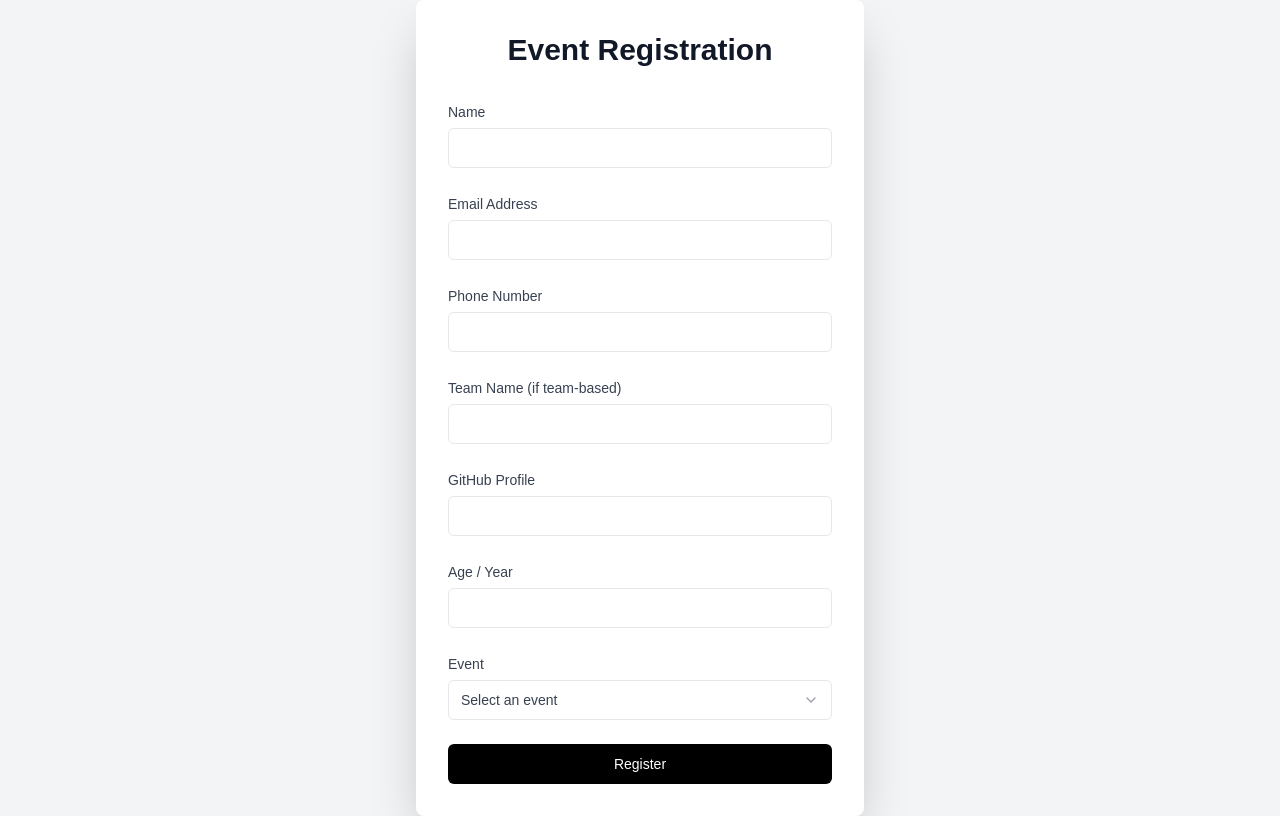
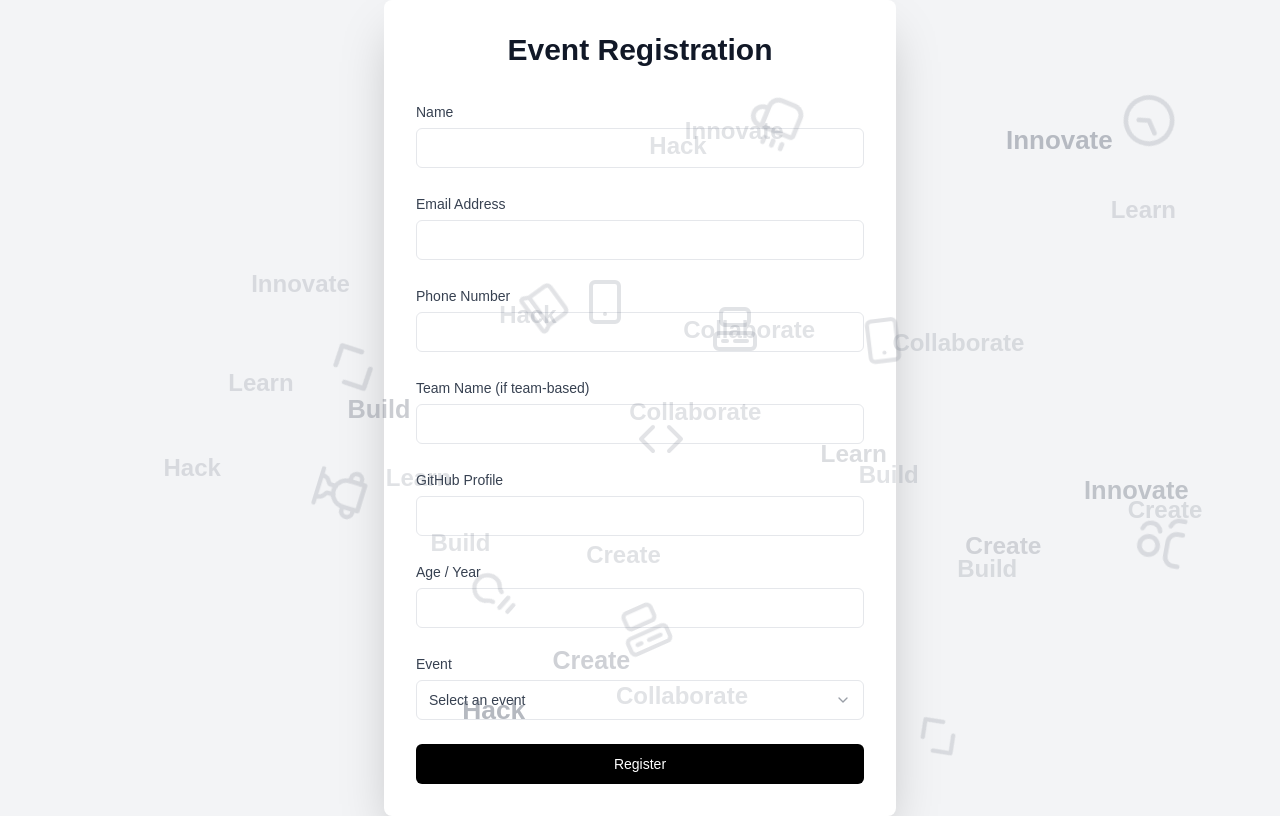
Before and after one commit to riz4d/EventGate, a Next.js app: page / in a window 1280 px wide. Built offline with nearby package versions, Linux system fonts and the light colour scheme.

Commit message:
Refactor: Update EventGate component with animated icons and text

```diff
--- a/src/components/EventGate.tsx
+++ b/src/components/EventGate.tsx
@@ -7,11 +7,40 @@ import { Input } from "@/components/ui/input"
 import { Label } from "@/components/ui/label"
 import { Select, SelectContent, SelectItem, SelectTrigger, SelectValue } from "@/components/ui/select"
 
-const BackgroundBubble = ({ delay }: { delay: number }) => (
+import { Laptop, Code, Lightbulb, Users, Computer, Smartphone, Coffee, Clock, Trophy } from 'lucide-react'
+
+const AnimatedIcon = ({ icon: Icon, delay }: { icon: React.ElementType, delay: number }) => (
   <motion.div
-    className="absolute rounded-full bg-blue-300 opacity-20"
-    initial={{ scale: 0 }}
-    animate={{ scale: 1 }}
+    className="absolute text-gray-500 opacity-20"
+    initial={{ scale: 0, rotate: 0 }}
+    animate={{
+      scale: [1, 1.2, 1],
+      rotate: [0, 360],
+      y: [0, -20, 0]
+    }}
+    transition={{
+      duration: 5,
+      delay,
+      repeat: Infinity,
+      repeatType: 'loop'
+    }}
+    style={{
+      top: `${Math.random() * 80 + 10}%`,
+      left: `${Math.random() * 80 + 10}%`,
+    }}
+  >
+    <Icon size={48} />
+  </motion.div>
+)
+
+const AnimatedText = ({ text, delay }: { text: string, delay: number }) => (
+  <motion.div
+    className="absolute text-gray-500 opacity-20 font-bold text-2xl"
+    initial={{ opacity: 0 }}
+    animate={{
+      opacity: [0.2, 0.5, 0.2],
+      scale: [1, 1.1, 1],
+    }}
     transition={{
       duration: 4,
       delay,
@@ -19,12 +48,12 @@ const BackgroundBubble = ({ delay }: { delay: number }) => (
       repeatType: 'reverse'
     }}
     style={{
-      width: Math.random() * 100 + 50,
-      height: Math.random() * 100 + 50,
-      top: `${Math.random() * 100}%`,
-      left: `${Math.random() * 100}%`,
+      top: `${Math.random() * 80 + 10}%`,
+      left: `${Math.random() * 80 + 10}%`,
     }}
-  />
+  >
+    {text}
+  </motion.div>
 )
 
 export default function EventRegistrationForm() {
@@ -50,14 +79,21 @@ export default function EventRegistrationForm() {
     console.log('Form submitted:', formState)
     // Here you would typically send the form data to your backend
   }
-
+  const techIcons = [Laptop, Code, Smartphone, Computer, Lightbulb, Users, Code, Coffee, Clock, Trophy, Code, Smartphone, Computer]
+  const techTexts = ['Innovate', 'Create', 'Collaborate', 'Learn', 'Build', 'Hack', 'Innovate', 'Create', 'Collaborate', 'Learn', 'Build', 'Hack', 'Innovate', 'Create', 'Collaborate', 'Learn', 'Build', 'Hack', 'Innovate', 'Create', 'Collaborate', 'Learn', 'Build', 'Hack']
   return (
     <div className="flex items-center justify-center min-h-screen bg-gray-100">
+      {techIcons.map((Icon, i) => (
+        <AnimatedIcon key={`icon-${i}`} icon={Icon} delay={i * 0.5} />
+      ))}
+      {techTexts.map((text, i) => (
+        <AnimatedText key={`text-${i}`} text={text} delay={i * 0.7} />
+      ))}
       <motion.div
         initial={{ opacity: 0, y: -50 }}
         animate={{ opacity: 1, y: 0 }}
         transition={{ duration: 0.5 }}
-        className="w-full max-w-md p-8 space-y-8 bg-white rounded-lg shadow-2xl"
+        className="w-full max-w-lg p-8 space-y-8 bg-white rounded-lg shadow-2xl"
       >
         <motion.h2
           initial={{ opacity: 0 }}
```
